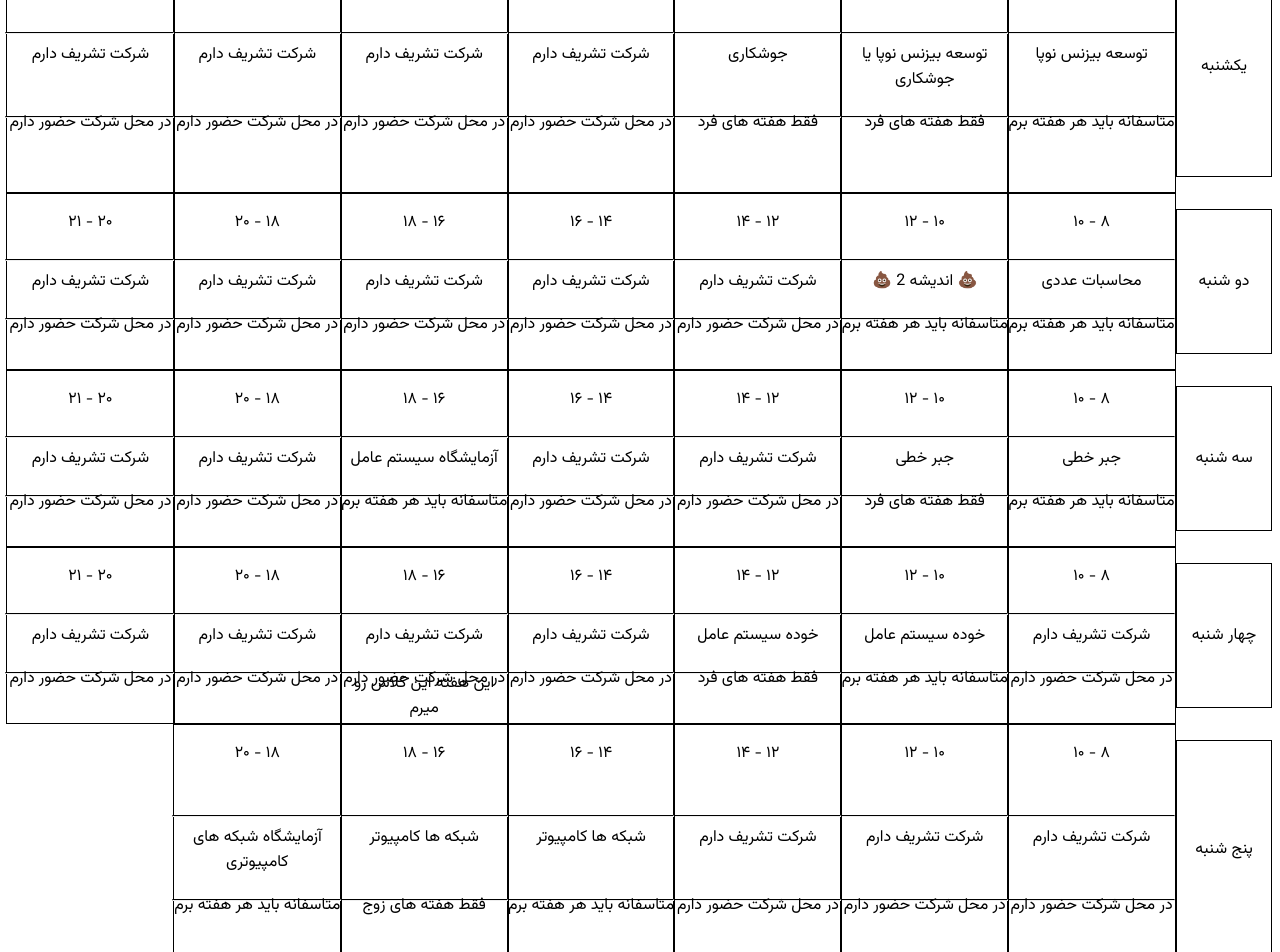
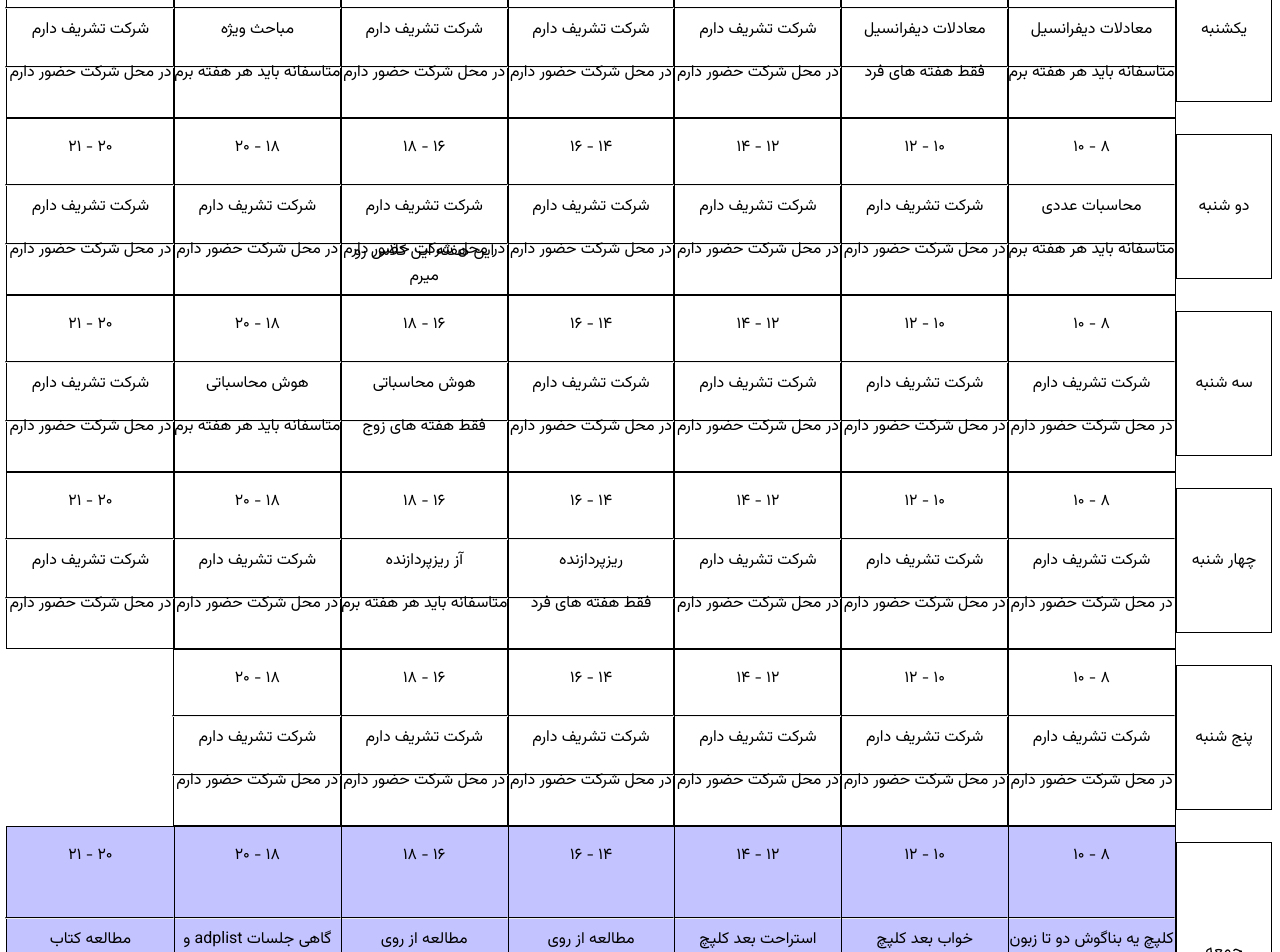
Before and after one commit to amirakbr/universitycalendar, a Next.js app: page / in a window 1280 px wide. Shown: the part 560-1512 px from the top of the page. Built offline with nearby package versions, Linux system fonts and the light colour scheme.

Commit message:
tsx , ts : feature = change university calendar

```diff
--- a/app/page.tsx
+++ b/app/page.tsx
@@ -1,21 +1,62 @@
-"use client";
-import { Vazirmatn } from "next/font/google";
-import { useEffect, useState } from "react";
-const VazirFont = Vazirmatn({ subsets: ["arabic"] });
-let starterPoint = new Date("2024-02-24T01:00:00.000Z").getTime();
+'use client';
+import { Vazirmatn } from 'next/font/google';
+const VazirFont = Vazirmatn({ subsets: ['arabic'] });
+let starterPoint = new Date('2024-09-22T01:00:00.000Z').getTime();
 let todayDate = new Date().getTime();
 let diffDaysPerMSec = new Date(todayDate - starterPoint).getTime();
-let weekType =
-  Math.ceil(diffDaysPerMSec / (1000 * 60 * 60 * 24) / 7) % 2 === 1
-    ? "فرد"
-    : "زوج";
+let weekType = Math.ceil(diffDaysPerMSec / (1000 * 60 * 60 * 24) / 7) % 2 === 1 ? 'فرد' : 'زوج';
 
 export default function Home() {
   const Data = [
     {
-      dayTime: "شنبه",
+      dayTime: 'شنبه',
       timeSlotsArray: [
+        {
+          title: 'مدیریت پروژه',
+          isEveryOtherWeek: '',
+        },
+        {
+          title: 'آز مدار الکتریکی',
+          isEveryOtherWeek: '',
+        },
         null,
+        null,
+        {
+          title: 'ریزپردازنده',
+          isEveryOtherWeek: '',
+        },
+        null,
+        null,
+      ],
+    },
+    {
+      dayTime: 'یکشنبه',
+      timeSlotsArray: [
+        {
+          title: 'معادلات دیفرانسیل',
+          isEveryOtherWeek: '',
+        },
+        {
+          title: 'معادلات دیفرانسیل',
+          isEveryOtherWeek: 'فرد',
+        },
+        null,
+        null,
+        null,
+        {
+          title: 'مباحث ویژه',
+          isEveryOtherWeek: '',
+        },
+        null,
+      ],
+    },
+    {
+      dayTime: 'دو شنبه',
+      timeSlotsArray: [
+        {
+          title: 'محاسبات عددی',
+          isEveryOtherWeek: '',
+        },
         null,
         null,
         null,
@@ -25,165 +66,91 @@ export default function Home() {
       ],
     },
     {
-      dayTime: "یکشنبه",
+      dayTime: 'سه شنبه',
       timeSlotsArray: [
-        {
-          title: "توسعه بیزنس نوپا",
-          isEveryOtherWeek: "",
-        },
-        {
-          title: "توسعه بیزنس نوپا یا جوشکاری",
-          isEveryOtherWeek: "فرد",
-        },
-        {
-          title: "جوشکاری",
-          isEveryOtherWeek: "فرد",
-        },
         null,
         null,
         null,
         null,
-      ],
-    },
-    {
-      dayTime: "دو شنبه",
-      timeSlotsArray: [
         {
-          title:"محاسبات عددی",
-          isEveryOtherWeek: "",
+          title: 'هوش محاسباتی',
+          isEveryOtherWeek: 'زوج',
         },
         {
-          title:"💩 اندیشه 2 💩",
-          isEveryOtherWeek: "",
+          title: 'هوش محاسباتی',
+          isEveryOtherWeek: '',
         },
-        null,
-        null,
-        null,
-        null,
         null,
       ],
     },
     {
-      dayTime: "سه شنبه",
+      dayTime: 'چهار شنبه',
       timeSlotsArray: [
-        {
-          title: "جبر خطی",
-          isEveryOtherWeek: "",
-        },
-        {
-          title: "جبر خطی",
-          isEveryOtherWeek: "فرد",
-        },
+        null,
         null,
         null,
         {
-          title: "آزمایشگاه سیستم عامل",
-          isEveryOtherWeek: "",
+          title: 'ریزپردازنده',
+          isEveryOtherWeek: 'فرد',
+        },
+        {
+          title: 'آز ریزپردازنده',
+          isEveryOtherWeek: '',
         },
         null,
         null,
       ],
     },
     {
-      dayTime: "چهار شنبه",
+      dayTime: 'پنج شنبه',
+      timeSlotsArray: [null, null, null, null, null, null],
+    },
+    {
+      dayTime: 'جمعه',
       timeSlotsArray: [
-        null,
         {
-          title: "خوده سیستم عامل",
-          isEveryOtherWeek: "",
+          title: 'کلپچ یه بناگوش دو تا زبون + پیاز',
+          isEveryOtherWeek: 'offDay',
         },
         {
-          title: "خوده سیستم عامل",
-          isEveryOtherWeek: "فرد",
-        },
-        null,
-        null,
-        null,
-        null,
-      ],
-    },
-    {
-      dayTime: "پنج شنبه",
-      timeSlotsArray: [
-        null,
-        null,
-        null,
-        {
-          title: "شبکه ها کامپیوتر",
-          isEveryOtherWeek: "",
+          title: 'خواب بعد کلپچ',
+          isEveryOtherWeek: 'offDay',
         },
         {
-          title: "شبکه ها کامپیوتر",
-          isEveryOtherWeek: "زوج",
+          title: 'استراحت بعد کلپچ',
+          isEveryOtherWeek: 'offDay',
         },
         {
-          title: "آزمایشگاه شبکه های کامپیوتری",
-          isEveryOtherWeek: "",
-        },
-
-      ],
-    },
-    {
-      dayTime: "جمعه",
-      timeSlotsArray: [
-        {
-          title: "کلپچ یه بناگوش دو تا زبون + پیاز",
-          isEveryOtherWeek: "offDay",
+          title: 'مطالعه از روی roadmap.sh',
+          isEveryOtherWeek: 'offDay',
         },
         {
-          title: "خواب بعد کلپچ",
-          isEveryOtherWeek: "offDay",
+          title: 'مطالعه از روی roadmap.sh',
+          isEveryOtherWeek: 'offDay',
         },
         {
-          title: "استراحت بعد کلپچ",
-          isEveryOtherWeek: "offDay",
+          title: 'گاهی جلسات adplist و گاهی کتاب',
+          isEveryOtherWeek: 'offDay',
         },
         {
-          title: "مطالعه از روی roadmap.sh",
-          isEveryOtherWeek: "offDay",
-        },
-        {
-          title: "مطالعه از روی roadmap.sh",
-          isEveryOtherWeek: "offDay",
-        },
-        {
-          title: "گاهی جلسات adplist و گاهی کتاب",
-          isEveryOtherWeek: "offDay",
-        },
-        {
-          title: "مطالعه کتاب",
-          isEveryOtherWeek: "offDay",
+          title: 'مطالعه کتاب',
+          isEveryOtherWeek: 'offDay',
         },
       ],
     },
   ];
 
-  const PersianWeekDayArray = [
-    " یک شنبه ",
-    " دو شنبه ",
-    " سه شنبه ",
-    " چهار شنبه ",
-    " پنج شنبه ",
-    " جمعه ",
-    " شنبه ",
-  ];
+  const PersianWeekDayArray = [' یک شنبه ', ' دو شنبه ', ' سه شنبه ', ' چهار شنبه ', ' پنج شنبه ', ' جمعه ', ' شنبه '];
   return (
     <div className={`flex flex-col gap-2 px-2 ${VazirFont.className}`}>
       <h1 className="text-xl">برنامه هفتگی دانشگاهی اینجانب</h1>
       <p className="text-sm">
-        لازم به ذکر است که تمامی کار های طراحی و پیاده سازی این برنامه در ساعاتی
-        که بنده هیچ تسکی نداشتم انجام شده است . جهت اطلاع امروز{" "}
-        {PersianWeekDayArray[new Date().getDay()]} -{" "}
-        {new Date().toLocaleDateString("fa-IR")} هستش و من کلاس{" "}
+        لازم به ذکر است که تمامی کار های طراحی و پیاده سازی این برنامه در ساعاتی که بنده هیچ تسکی نداشتم انجام شده است . جهت اطلاع امروز{' '}
+        {PersianWeekDayArray[new Date().getDay()]} - {new Date().toLocaleDateString('fa-IR')} هستش و من کلاس{' '}
         <span className="text-lg font-medium border-b-2 border-b-black">
-          {new Date().getDay() === 3 || new Date().getDay() === 5
-            ? "ندارم "
-            : " دارم "}
+          {new Date().getDay() === 3 || new Date().getDay() === 5 ? 'ندارم ' : ' دارم '}
         </span>
-        <span>
-          تا به الان {Math.ceil(diffDaysPerMSec / (1000 * 60 * 60 * 24) / 7)}{" "}
-          هفته آموزشی را گذرانیده ام
-        </span>
+        <span>تا به الان {Math.ceil(diffDaysPerMSec / (1000 * 60 * 60 * 24) / 7)} هفته آموزشی را گذرانیده ام</span>
       </p>
       <span>این هفته ، هفته ی {weekType} میباشد</span>
       <div className="flex items-center gap-4">
@@ -203,9 +170,7 @@ export default function Home() {
       </div>
       <div className="flex flex-col gap-4">
         <div className="grid grid-cols-[6rem_1fr] gap-2">
-          <p className="font-medium text-center border rounded p-2 flex items-center justify-center bg-slate-300">
-            ایام هفته
-          </p>
+          <p className="font-medium text-center border rounded p-2 flex items-center justify-center bg-slate-300">ایام هفته</p>
           <p className="font-medium text-center border rounded p-2 flex items-center justify-center bg-slate-300">
             ساعات کاری اینجانب 🤳🐱‍👤🐱‍👓🐱‍🐉🐱‍💻🐱‍🚀🙄👨‍🏫
           </p>
@@ -224,10 +189,7 @@ export default function Home() {
           )}
         </div>
       </div>
-      <p className="text-sm">
-        این برنامه هفتگی هیچ کاربردی ندارد و صرفا بابت مطلع
-        کردن خودم و همکارانم ساخته شده است
-      </p>
+      <p className="text-sm">این برنامه هفتگی هیچ کاربردی ندارد و صرفا بابت مطلع کردن خودم و همکارانم ساخته شده است</p>
     </div>
   );
 }
@@ -245,55 +207,46 @@ const DayTime = ({
 }) => {
   return (
     <div className="grid grid-cols-[6rem_1fr] gap-2">
-      <p className="font-medium text-center border rounded p-2 flex items-center justify-center bg-slate-300">
-        {item.dayTime}
-      </p>
+      <p className="font-medium text-center border rounded p-2 flex items-center justify-center bg-slate-300">{item.dayTime}</p>
       <DayTimeHoursContainer timeSlotsArray={item.timeSlotsArray} />
     </div>
   );
 };
 
-const DayTimeHoursContainer = ({
-  timeSlotsArray,
-}: {
-  timeSlotsArray?: { title: string; isEveryOtherWeek: string }[] | any;
-}) => {
-  const timeSlotsHours = [8,10, 12, 14, 16, 18, 20, 21];
+const DayTimeHoursContainer = ({ timeSlotsArray }: { timeSlotsArray?: { title: string; isEveryOtherWeek: string }[] | any }) => {
+  const timeSlotsHours = [8, 10, 12, 14, 16, 18, 20, 21];
   return (
     <div className="grid grid-cols-7 gap-2">
       {timeSlotsArray &&
         timeSlotsArray.map((item: any, id: number) => (
           <div
             className={`font-medium text-center border rounded p-2 w-full gap-2 grid grid-cols-1 relative grid-rows-[1fr_2px_1fr_2px_1fr] ${
-              item?.title ? "bg-red-200" : "bg-green-200"
+              item?.title ? 'bg-red-200' : 'bg-green-200'
             } ${
-              item?.isEveryOtherWeek === "practice" || item?.isEveryOtherWeek === "offDay"
-                ? "practice"
+              item?.isEveryOtherWeek === 'practice' || item?.isEveryOtherWeek === 'offDay'
+                ? 'practice'
                 : item?.isEveryOtherWeek
-                ? "bg-yellow-200"
+                ? 'bg-yellow-200'
                 : null
             }`}
           >
             <p>
-              {Number(timeSlotsHours[id]).toLocaleString("fa-IR")} -{" "}
-              {Number(timeSlotsHours[id+1]).toLocaleString("fa-IR")}
+              {Number(timeSlotsHours[id]).toLocaleString('fa-IR')} - {Number(timeSlotsHours[id + 1]).toLocaleString('fa-IR')}
             </p>
             <hr className="border-t w-full" />
-            <p>{item?.title ?? "شرکت تشریف دارم"}</p>
+            <p>{item?.title ?? 'شرکت تشریف دارم'}</p>
             <hr className="border-t w-full" />
             {item?.isEveryOtherWeek === weekType && (
-              <p className="text-sm absolute bottom-[95%] bg-green-900 text-white w-full left-0 rounded">
-                این هفته این کلاس رو میرم
-              </p>
+              <p className="text-sm absolute bottom-[95%] bg-green-900 text-white w-full left-0 rounded">این هفته این کلاس رو میرم</p>
             )}
             {item?.isEveryOtherWeek ? (
               <span className="text-sm">
-                {item?.isEveryOtherWeek === "practice" || item?.isEveryOtherWeek === "offDay"
-                  ? "هر هفته 😍😎"
+                {item?.isEveryOtherWeek === 'practice' || item?.isEveryOtherWeek === 'offDay'
+                  ? 'هر هفته 😍😎'
                   : `فقط هفته های ${item.isEveryOtherWeek}`}
               </span>
             ) : item?.title ? (
-              <span className="text-sm">متاسفانه باید هر هفته برم</span> ?? ""
+              <span className="text-sm">متاسفانه باید هر هفته برم</span> ?? ''
             ) : (
               <span className="text-sm">در محل شرکت حضور دارم</span>
             )}
```
Also changed, not shown: app/layout.tsx (+9 -13 lines).
